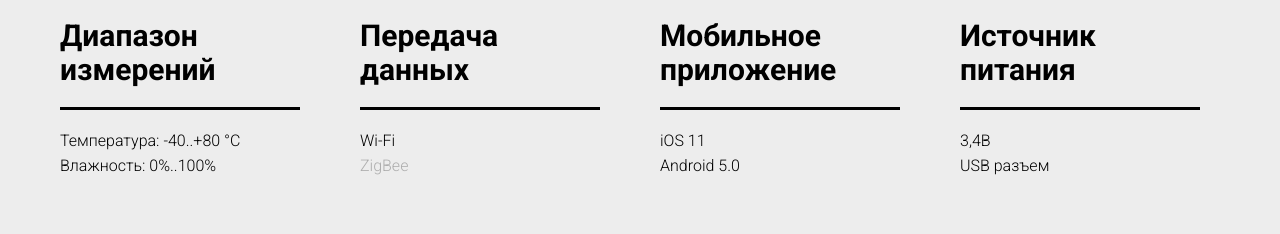
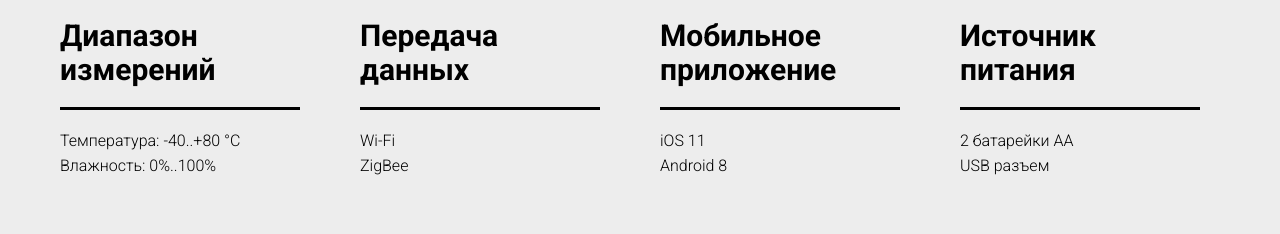
Before and after one commit to untu/homeweather, a plain HTML site: page index.htm in a window 1280 px wide. Shown: the part 3960-4194 px from the top of the page. Drawn offline with nearby package versions, Linux system fonts and the light colour scheme; a script that the page names is missing.

Commit message:
update os and protocol

```diff
--- a/index.htm
+++ b/index.htm
@@ -413,18 +413,17 @@
                     <div class="t145__col t-col t-col_3">
                         <div class="t145__title t-title" field="title2">Передача данных<br></div>
                         <hr class="t145__line">
-                        <div class="t145__text t-descr" field="text2">Wi-Fi<br><span
-                                style="color: #adadad">ZigBee</span></div>
+                        <div class="t145__text t-descr" field="text2">Wi-Fi<br>ZigBee</div>
                     </div>
                     <div class="t145__col t-col t-col_3">
                         <div class="t145__title t-title" field="title3">Мобильное приложение</div>
                         <hr class="t145__line">
-                        <div class="t145__text t-descr" field="text3">iOS 11<br>Android 5.0</div>
+                        <div class="t145__text t-descr" field="text3">iOS 11<br>Android 8</div>
                     </div>
                     <div class="t145__col t-col t-col_3">
                         <div class="t145__title t-title" field="title4">Источник питания</div>
                         <hr class="t145__line">
-                        <div class="t145__text t-descr" field="text4">3,4В<br>USB разъем</div>
+                        <div class="t145__text t-descr" field="text4">2 батарейки АА<br>USB разъем</div>
                     </div>
                 </div>
             </div>
```
